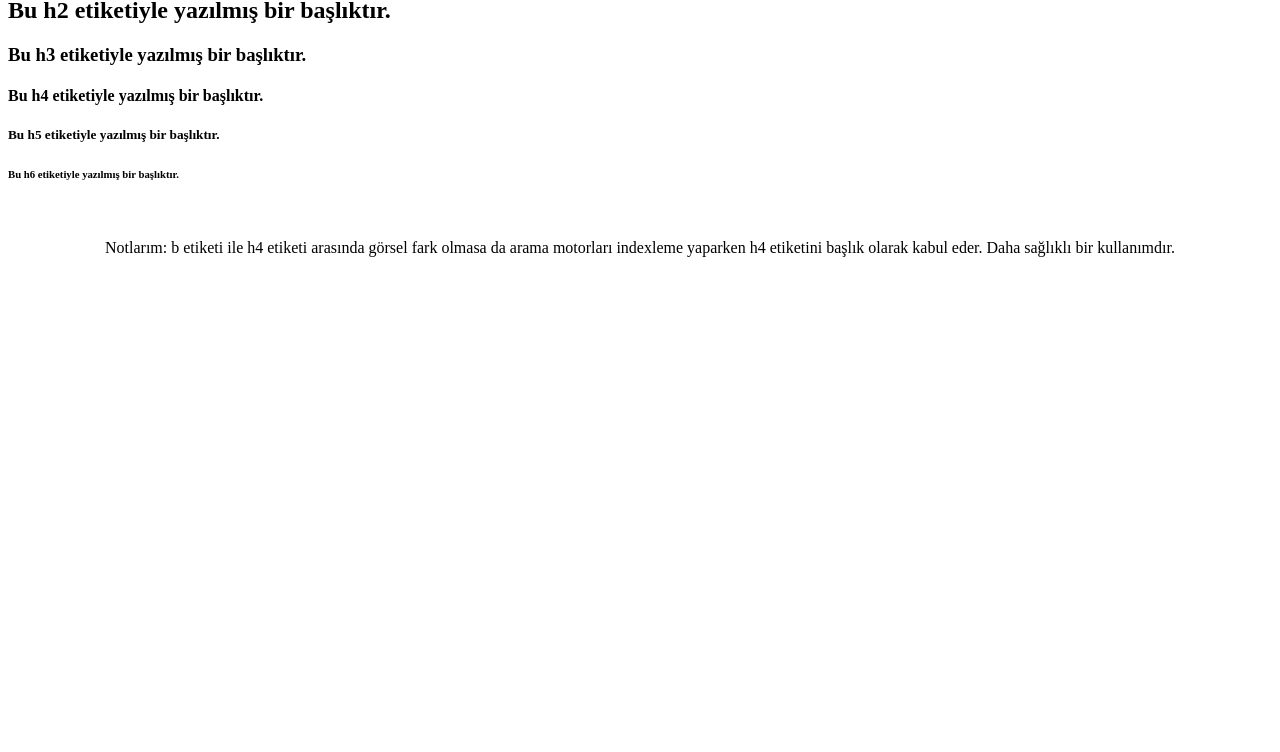
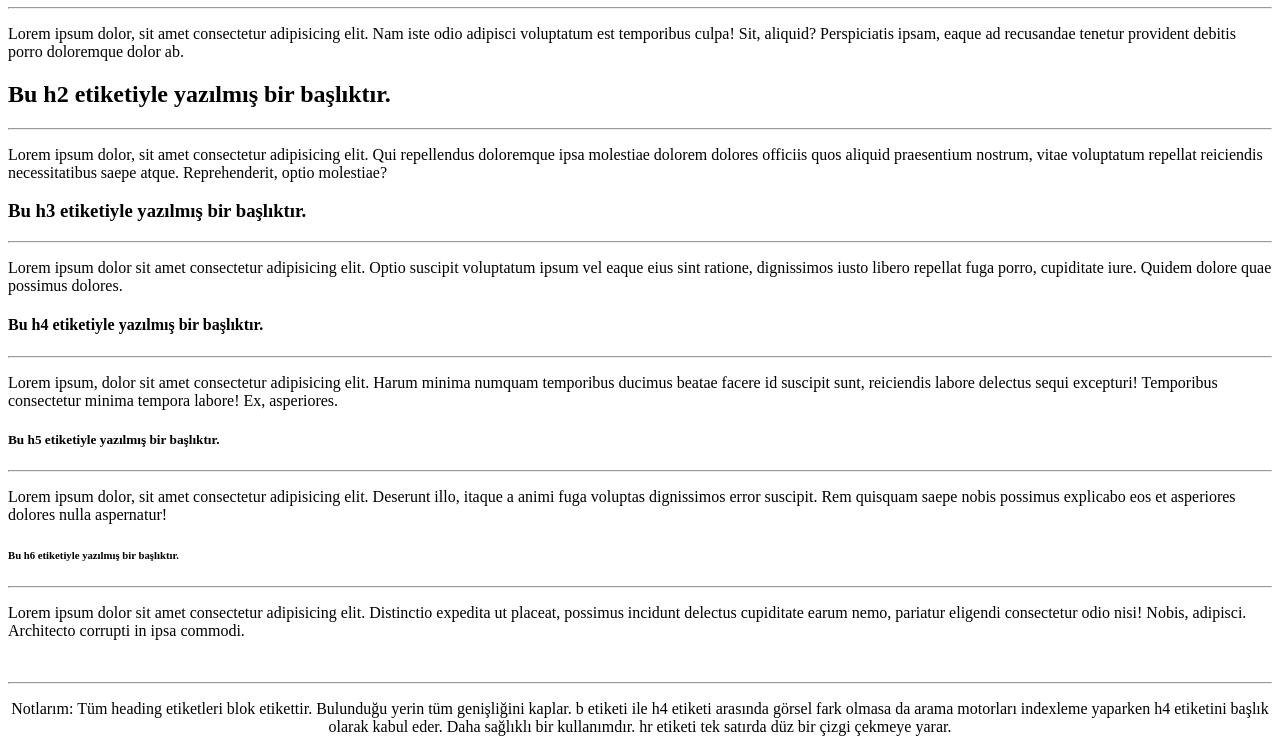
Before and after one commit to thesbt/HTML-Dersleri, a plain HTML site: page 3-basliklar/index.html in a window 1280 px wide. Shown: the part 151-903 px from the top of the page. Before the commit the page ends 800 px from the top, so only its background shows below. Drawn offline with Linux system fonts and the light colour scheme.

Commit message:
First Commit

```diff
--- a/3-basliklar/index.html
+++ b/3-basliklar/index.html
@@ -11,17 +11,42 @@
     <p>
         <center>Bu derste heading (başlık) etiketlerini kullanmayı öğreneceğim.</center>
     </p>
+    <hr>
     <br>
     <h1>Bu h1 etiketiyle yazılmış bir başlıktır.</h1>
+    <hr>
+    <p>Lorem ipsum dolor, sit amet consectetur adipisicing elit. Nam iste odio adipisci voluptatum est temporibus culpa!
+        Sit, aliquid? Perspiciatis ipsam, eaque ad recusandae tenetur provident debitis porro doloremque dolor ab.</p>
     <h2>Bu h2 etiketiyle yazılmış bir başlıktır.</h2>
+    <hr>
+    <p>Lorem ipsum dolor, sit amet consectetur adipisicing elit. Qui repellendus doloremque ipsa molestiae dolorem
+        dolores officiis quos aliquid praesentium nostrum, vitae voluptatum repellat reiciendis necessitatibus saepe
+        atque. Reprehenderit, optio molestiae?</p>
     <h3>Bu h3 etiketiyle yazılmış bir başlıktır.</h3>
+    <hr>
+    <p>Lorem ipsum dolor sit amet consectetur adipisicing elit. Optio suscipit voluptatum ipsum vel eaque eius sint
+        ratione, dignissimos iusto libero repellat fuga porro, cupiditate iure. Quidem dolore quae possimus dolores.</p>
     <h4>Bu h4 etiketiyle yazılmış bir başlıktır.</h4>
+    <hr>
+    <p>Lorem ipsum, dolor sit amet consectetur adipisicing elit. Harum minima numquam temporibus ducimus beatae facere
+        id suscipit sunt, reiciendis labore delectus sequi excepturi! Temporibus consectetur minima tempora labore! Ex,
+        asperiores.</p>
     <h5>Bu h5 etiketiyle yazılmış bir başlıktır.</h5>
+    <hr>
+    <p>Lorem ipsum dolor, sit amet consectetur adipisicing elit. Deserunt illo, itaque a animi fuga voluptas dignissimos
+        error suscipit. Rem quisquam saepe nobis possimus explicabo eos et asperiores dolores nulla aspernatur!</p>
     <h6>Bu h6 etiketiyle yazılmış bir başlıktır.</h6>
+    <hr>
+    <p>Lorem ipsum dolor sit amet consectetur adipisicing elit. Distinctio expedita ut placeat, possimus incidunt
+        delectus cupiditate earum nemo, pariatur eligendi consectetur odio nisi! Nobis, adipisci. Architecto corrupti in
+        ipsa commodi.</p>
     <br>
+    <hr>
     <p>
-        <center>Notlarım: b etiketi ile h4 etiketi arasında görsel fark olmasa da arama motorları indexleme yaparken h4
-            etiketini başlık olarak kabul eder. Daha sağlıklı bir kullanımdır.</center>
+        <center>Notlarım: Tüm heading etiketleri blok etikettir. Bulunduğu yerin tüm genişliğini kaplar. b etiketi ile
+            h4 etiketi arasında görsel fark olmasa da arama motorları indexleme yaparken h4
+            etiketini başlık olarak kabul eder. Daha sağlıklı bir kullanımdır. hr etiketi tek satırda düz bir çizgi
+            çekmeye yarar.</center>
     </p>
 </body>
 
```
